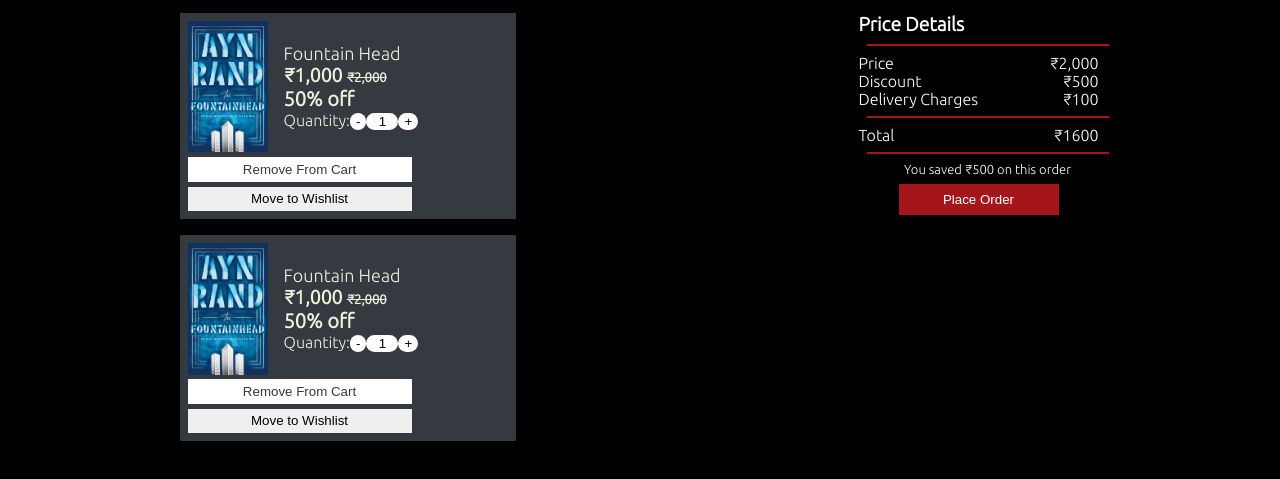
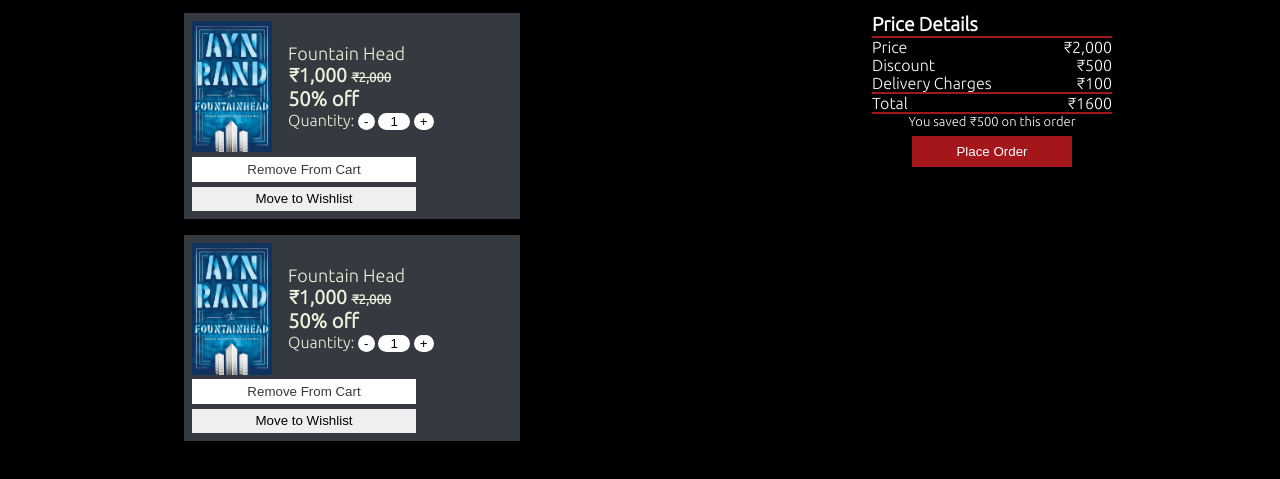
Before and after one commit to Veekshith-Thoram/freak-sale, a plain HTML site: page cart/cart.html in a window 1280 px wide. Shown: the part 125-604 px from the top of the page. Drawn offline with Linux system fonts and the light colour scheme.

Commit message:
style-removed separator style- added border

```diff
--- a/cart/cart.css
+++ b/cart/cart.css
@@ -89,18 +89,18 @@ del{
     margin-top: 1rem;
     font-size: larger;
     font-weight: bold;
-}
-
-.separator{
-    width: 15rem;
-    margin: 0.5rem;
-    border:0.1px solid var(--ui-header);
+    border-bottom:2px solid var(--ui-header);
 }
 
 .details{
     width: 15rem;
     display: flex;
     justify-content: space-between;
+}
+
+.total-amount{
+    border-top:2px solid var(--ui-header);
+    border-bottom:2px solid var(--ui-header);
 }
 
 .save{
--- a/cart/cart.html
+++ b/cart/cart.html
@@ -38,8 +38,8 @@
                             <div class="cart-heading">Fountain Head</div>
                             <div class="price">₹1,000 <del>₹2,000</del></div>
                             <div class="discount">50% off</div>
-                            <div class="quantity">Quantity:<button class="inc-dec quant-btn-color">-</button><button
-                                    class="quant-count quant-btn-color">1</button><button
+                            <div class="quantity">Quantity:  <button class="inc-dec quant-btn-color">-</button> <button
+                                    class="quant-count quant-btn-color">1</button> <button
                                     class="inc-dec quant-btn-color">+</button></div>
                         </div>
                     </div>
@@ -55,8 +55,8 @@
                             <div class="cart-heading">Fountain Head</div>
                             <div class="price">₹1,000 <del>₹2,000</del></div>
                             <div class="discount">50% off</div>
-                            <div class="quantity">Quantity:<button class="inc-dec quant-btn-color">-</button><button
-                                    class="quant-count quant-btn-color">1</button><button
+                            <div class="quantity">Quantity:  <button class="inc-dec quant-btn-color">-</button> <button
+                                    class="quant-count quant-btn-color">1</button> <button
                                     class="inc-dec quant-btn-color">+</button></div>
                         </div>
                     </div>
@@ -68,27 +68,24 @@
             </div>
             <div class="price-details">
                 <div class="price-detail-heading">Price Details</div>
-                <div class="separator"></div>
                 <div>
-                    <div class="purchase-cost details">
+                    <div class="details">
                         <div class="purchase">Price</div>
                         <div class="cost">₹2,000</div>
                     </div>
-                    <div class="discount-cost details">
+                    <div class="details">
                         <div class="discount-text">Discount</div>
                         <div class="cost">₹500</div>
                     </div>
-                    <div class="delivery-charges details">
+                    <div class="details">
                         <div class="delivery">Delivery Charges</div>
                         <div class="charges">₹100</div>
                     </div>
                 </div>
-                <div class="separator"></div>
                 <div class="total-amount details">
                     <div class="total">Total</div>
                     <div class="amount">₹1600</div>
                 </div>
-                <div class="separator"></div>
                 <div class="save">You saved ₹500 on this order</div>
                 <div class="place-order"><button>Place Order</button></div>
             </div>
```
